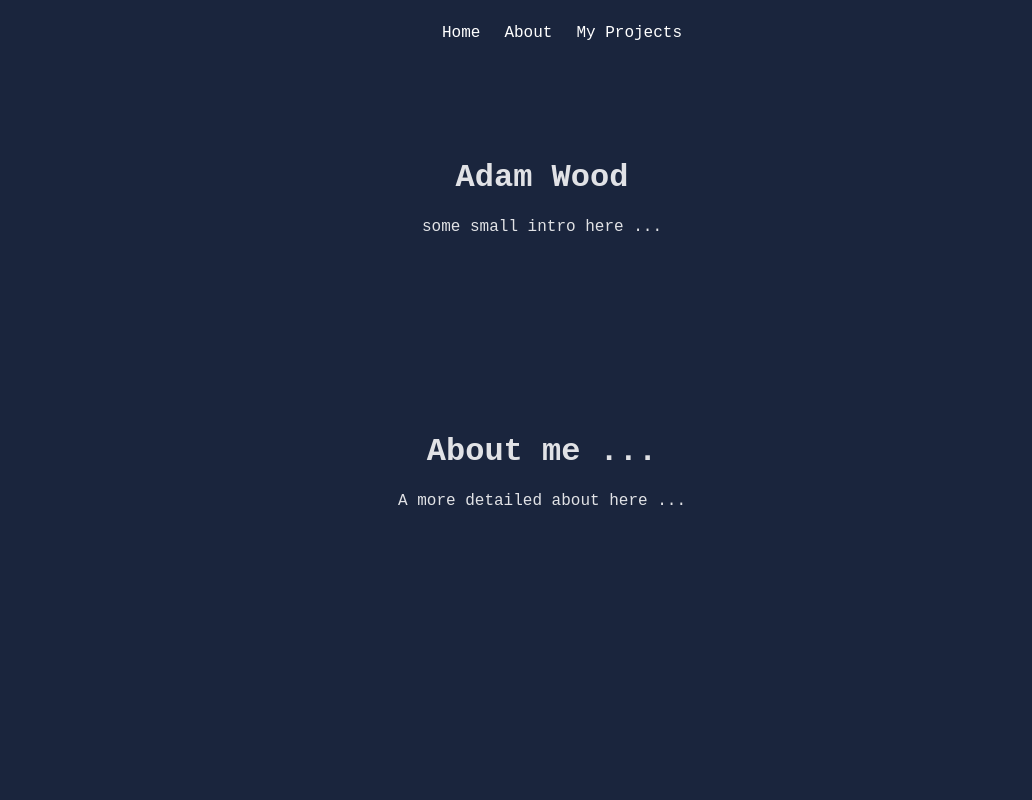
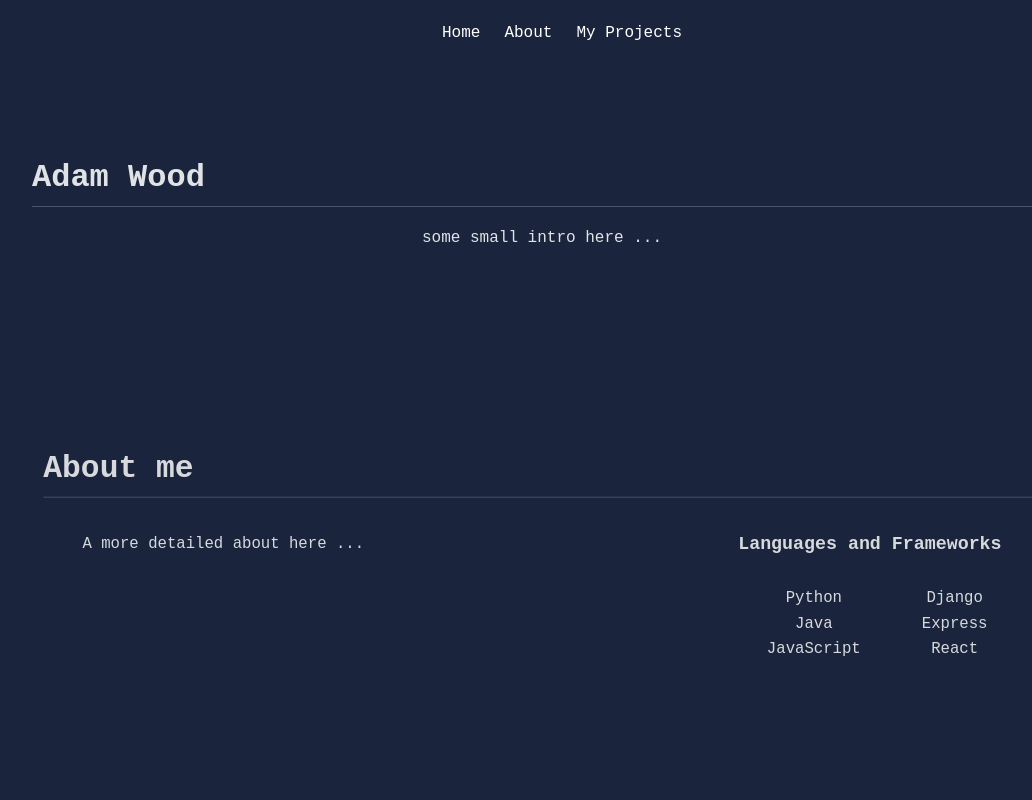
Before and after one commit to Pluto-999/Personal-Website, a React (Vite) app: page / in a window 1280 px wide. Shown: the top 800 px of the page, without its empty margins (98-1130 px from the left). Built offline with nearby package versions, Linux system fonts and the light colour scheme.

Commit message:
Add styling to headers, and rework about section to add skills

```diff
--- a/src/About.jsx
+++ b/src/About.jsx
@@ -1,11 +1,15 @@
-
+import "./styles/about.css"
+import Skills from "./Skills.jsx"
 
 function About() {
     return (
         <>
-            <div>
-            <h1 id="about"> About me ... </h1>
-            <p> A more detailed about here ... </p>
+            <div className="about">
+                <h1 className="header"> About me </h1>
+                <div className="about-details">
+                <p> A more detailed about here ... </p>
+                <Skills />
+                </div>
             </div>
         </>
     )
--- a/src/App.css
+++ b/src/App.css
@@ -20,6 +20,8 @@ a:hover {
   flex-direction: column;
   gap: 5rem;
   min-height: 100dvh;
+  max-width: 1100px;
+  margin: auto;
 }
 
 .main_content{
@@ -57,3 +59,17 @@ html {
   animation-timeline: view();
   animation-range: entry 0% cover 40%;
 }
+
+/* h1 {
+  text-align: left;
+  padding-left: 40px;
+}
+
+h1::after {
+  content: "";
+  height: 1px;
+  background-color: #475569;
+  display: block;
+  margin-top: 10px;
+  margin-right: 40px;
+} */
--- a/src/App.jsx
+++ b/src/App.jsx
@@ -1,10 +1,10 @@
-import { useState } from 'react'
 import './App.css'
 import Cards from "./Cards.jsx"
 import Navbar from "./Navbar.jsx"
 import About from "./About.jsx"
 import Intro from "./Intro.jsx"
 import Footer from "./Footer.jsx"
+import "./styles/header_styles.css"
 
 function App() {
   return (
--- a/src/Cards.jsx
+++ b/src/Cards.jsx
@@ -27,7 +27,7 @@ function Cards() {
     return (
         <>
         <div className="embla">
-            <h1 id="projects"> My Projects </h1>
+            <h1 className="header"> My Projects </h1>
             <div className="embla__viewport" ref={emblaRef}>
                 <div className="embla__container">
                 {
--- a/src/Intro.jsx
+++ b/src/Intro.jsx
@@ -3,7 +3,7 @@ function Intro() {
     return (
         <>
             <div>
-            <h1 id="about"> Adam Wood </h1>
+            <h1 className="header"> Adam Wood </h1>
             <p> some small intro here ... </p>
             </div>
         </>
--- /dev/null
+++ b/src/Skills.jsx
@@ -0,0 +1,22 @@
+import "./styles/skills.css"
+
+function Skills() {
+
+    return (
+        <>
+            <div className="skills-section">
+                <h3> Languages and Frameworks </h3>
+                <ul className="skills-list">
+                    <li> Python </li>
+                    <li> Java </li>
+                    <li> JavaScript </li>
+                    <li> Django </li>
+                    <li> Express </li>
+                    <li> React </li>
+                </ul>
+            </div>
+        </>
+    )
+}
+
+export default Skills
--- /dev/null
+++ b/src/styles/about.css
@@ -0,0 +1,12 @@
+
+.about {
+    display: flex;
+    flex-direction: column;
+}
+
+.about-details {
+    display: flex;
+    justify-content: space-between;
+    align-items: flex-start;
+    padding-left: 5rem;
+}
--- /dev/null
+++ b/src/styles/header_styles.css
@@ -0,0 +1,14 @@
+
+.header {
+  text-align: left;
+  padding-left: 40px;
+}
+
+.header::after {
+  content: "";
+  height: 1px;
+  background-color: #475569;
+  display: block;
+  margin-top: 10px;
+  margin-right: 40px;
+}
--- /dev/null
+++ b/src/styles/skills.css
@@ -0,0 +1,20 @@
+.skills-section {
+    display: flex;
+    flex-direction: column;
+    align-items: flex-end;
+    padding-right: 5rem;
+}
+
+.skills-section h3 {
+    margin-top: 15px;
+}
+
+.skills-list {
+    column-count: 2;
+    column-gap: 3rem;
+    justify-content: flex-end;
+}
+
+.skills-list li {
+    margin-bottom: 0.5rem;
+}
```
